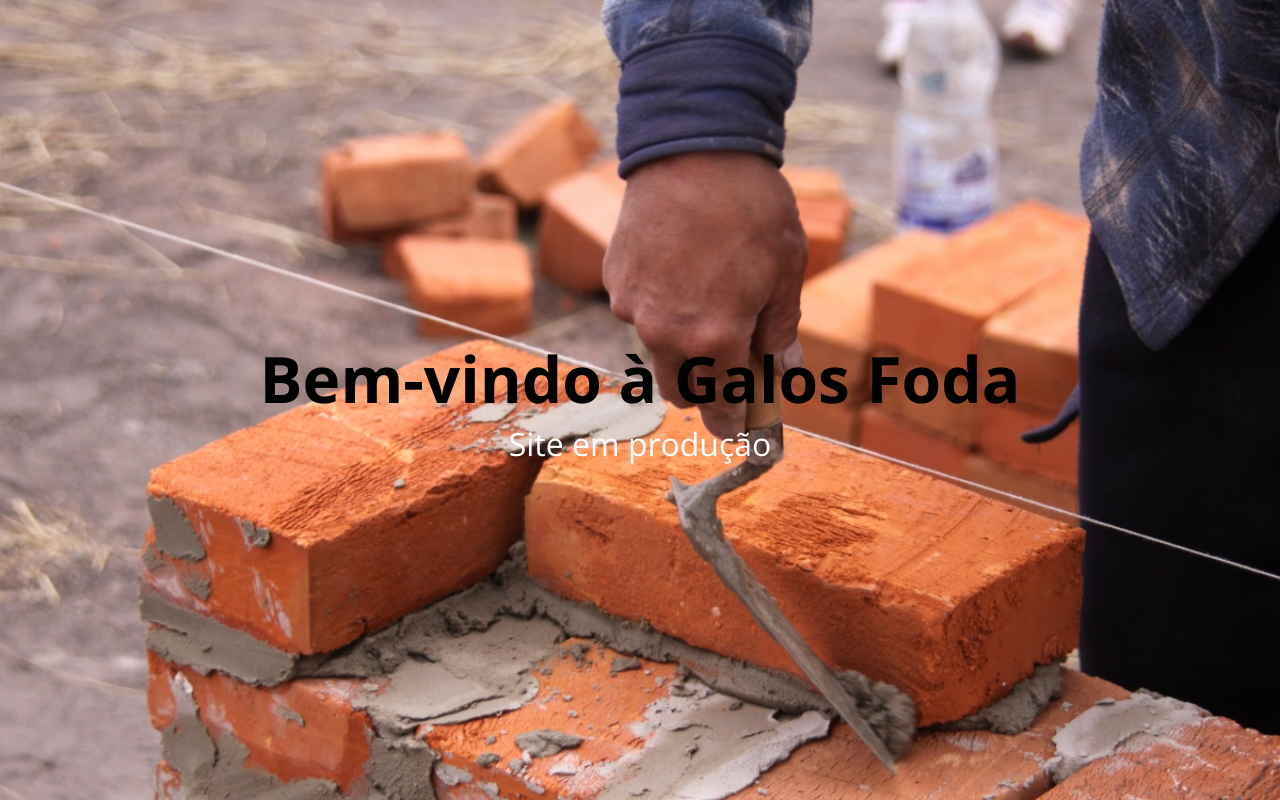
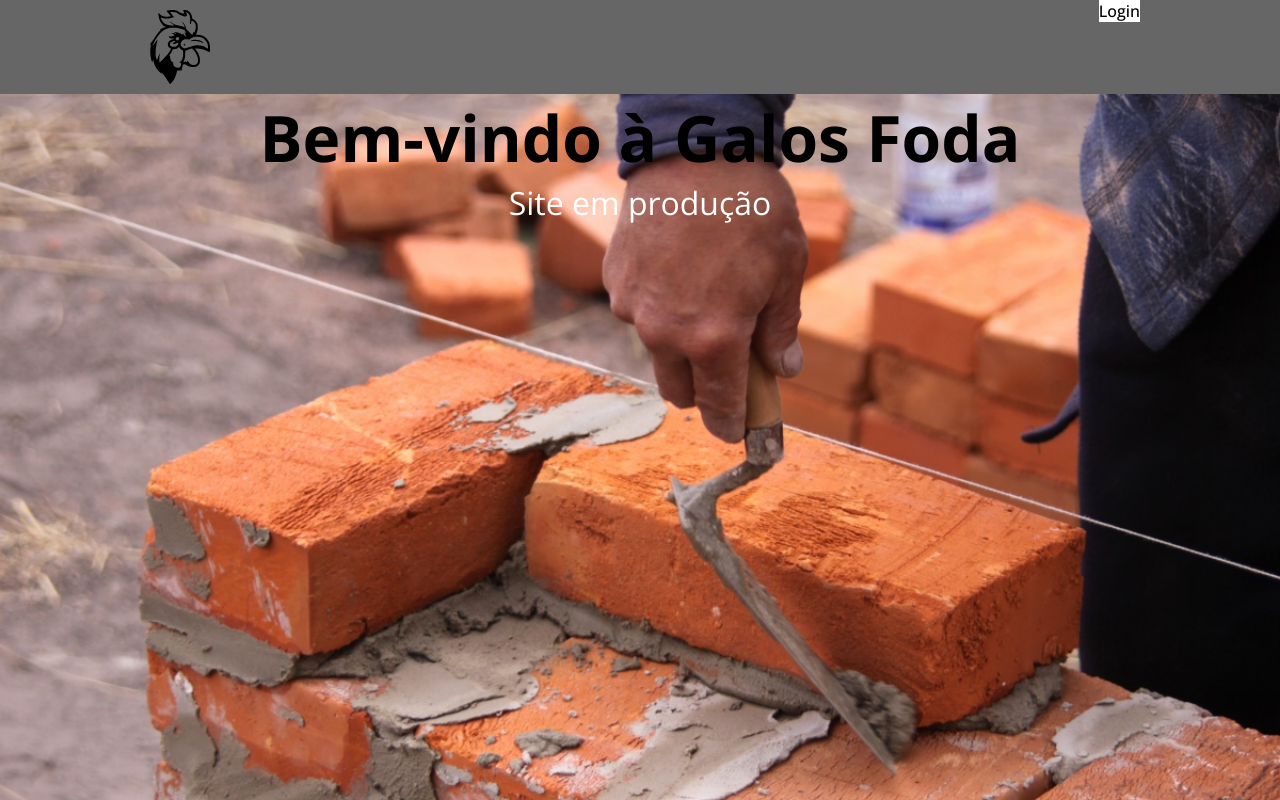
Before and after one commit to Fuuuzer/galos-foda, a plain HTML site: page frontend/index.html in a window 1280 px wide. Drawn offline with nearby package versions, Linux system fonts and the light colour scheme.

Commit message:
started header

```diff
--- a/frontend/global.css
+++ b/frontend/global.css
@@ -18,7 +18,5 @@ img {
 
 body {
   height: 100vh;
-  /* width: 100vw; */
-  display: flex;
   background: var(--bg);
 }
--- a/frontend/index.html
+++ b/frontend/index.html
@@ -11,9 +11,14 @@
 
 <body>
 
-  <header>
+  <header class="header-bg">
     <nav>
-
+      <img src="/assets/img/galos-logo.svg" alt="">
+      <ul>
+        <li></li>
+        <li></li>
+        <li><a href="/frontend/auth/auth.html">Login</a></li>
+      </ul>
     </nav>
   </header>
 
--- a/frontend/style.css
+++ b/frontend/style.css
@@ -6,6 +6,35 @@ body {
 
 h1 {
   font-size: 4rem;
+}
+
+img {
+  display: block;
+  width: 60px;
+  margin: 10px;
+}
+
+.header-bg {
+  background: #666666;
+}
+
+nav {
+  max-width: 1000px;
+  margin: 0 auto;
+  display: flex;
+  justify-content: space-between;
+}
+
+ul {
+  display: flex;
+  list-style: none;
+}
+
+li a {
+  background-color: #fff;
+  text-decoration: none;
+  color: #000;
+  font-weight: 500;
 }
 
 .hero {
```
